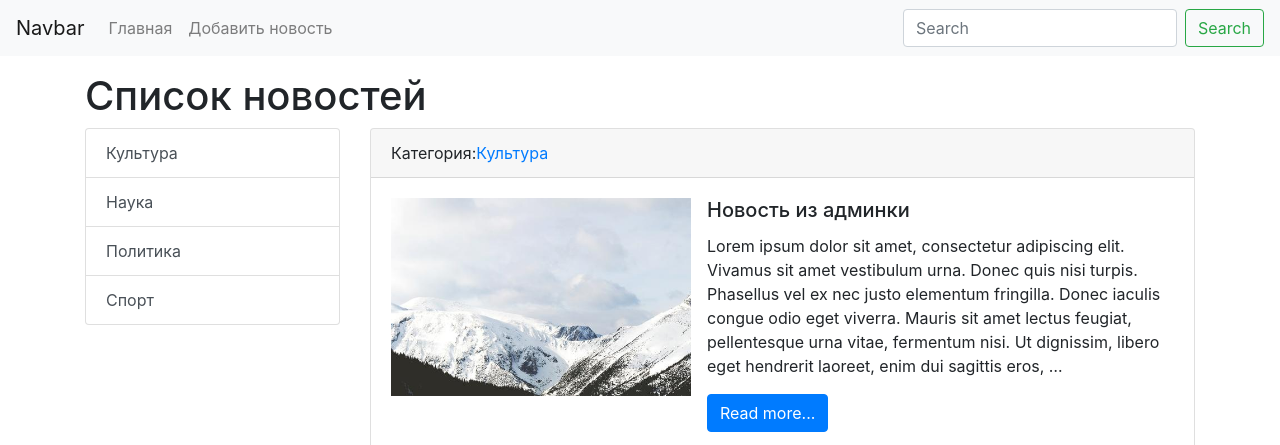
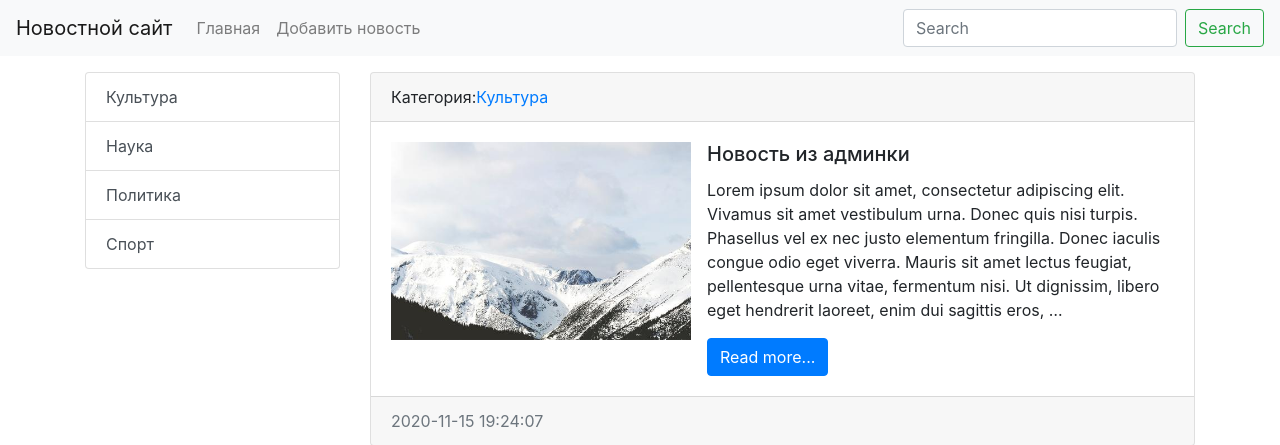
Before and after one commit to KorkhovPavel/learning_django_news, a Django app: page / in a window 1280 px wide. Shown: the top 445 px of the page. Run offline with Django 3.2, Linux system fonts and the light colour scheme; data comes from the database, SQL or seed files in the repository.

Commit message:
Template inheritance

```diff
--- a/mysite/mysite/settings.py
+++ b/mysite/mysite/settings.py
@@ -53,7 +53,7 @@ ROOT_URLCONF = 'mysite.urls'
 TEMPLATES = [
     {
         'BACKEND': 'django.template.backends.django.DjangoTemplates',
-        'DIRS': [],
+        'DIRS': [os.path.join(BASE_DIR,'templates')],
         'APP_DIRS': True,
         'OPTIONS': {
             'context_processors': [
--- a/mysite/news/templates/news/index.html
+++ b/mysite/news/templates/news/index.html
@@ -1,37 +1,10 @@
-<!doctype html>
-<html lang="en">
-<head>
+{% extends 'base.html' %}
 
-  <meta charset="utf-8">
-  <meta name="viewport" content="width=device-width, initial-scale=1, shrink-to-fit=no">
+{% block title %}
+{{ title }}::{{ block.super }}
+{% endblock %}
 
-
-  <link rel="stylesheet" href="https://cdn.jsdelivr.net/npm/bootstrap@4.5.3/dist/css/bootstrap.min.css" integrity="sha384-TX8t27EcRE3e/ihU7zmQxVncDAy5uIKz4rEkgIXeMed4M0jlfIDPvg6uqKI2xXr2" crossorigin="anonymous">
-
-  <title>{{ title }}</title>
-</head>
-<body>
-<nav class="navbar navbar-expand-lg navbar-light bg-light">
-  <a class="navbar-brand" href="{% url 'home' %}">Navbar</a>
-  <button class="navbar-toggler" type="button" data-toggle="collapse" data-target="#navbarSupportedContent" aria-controls="navbarSupportedContent" aria-expanded="false" aria-label="Toggle navigation">
-    <span class="navbar-toggler-icon"></span>
-  </button>
-
-  <div class="collapse navbar-collapse" id="navbarSupportedContent">
-    <ul class="navbar-nav mr-auto">
-      <li class="nav-item"><a class="nav-link" href="{% url 'home' %}">Главная</a></li>
-      <li class="nav-item"><a class="nav-link" href="{% url 'home' %}">Добавить новость</a></li>
-    </ul>
-    <form class="form-inline my-2 my-lg-0">
-      <input class="form-control mr-sm-2" type="search" placeholder="Search" aria-label="Search">
-      <button class="btn btn-outline-success my-2 my-sm-0" type="submit">Search</button>
-    </form>
-  </div>
-</nav>
-
-<div class="container mt-3">
-  <h1>{{ title }}</h1>
-  <div class="row">
+{% block sitebar %}
 <div class="col-md-3">
   <div class="list-group">
     {% for item in categories %}
@@ -39,6 +12,9 @@
     {% endfor %}
   </div>
 </div>
+{% endblock %}
+
+{% block content %}
 <div class="col-md-9">
   {% for item in news %}
   <div class="card bm-3">
@@ -65,12 +41,4 @@
   </div>
   {% endfor %}
 </div>
-  </div>
-</div>
-
-<script src="https://code.jquery.com/jquery-3.5.1.slim.min.js" integrity="sha384-DfXdz2htPH0lsSSs5nCTpuj/zy4C+OGpamoFVy38MVBnE+IbbVYUew+OrCXaRkfj" crossorigin="anonymous"></script>
-<script src="https://cdn.jsdelivr.net/npm/bootstrap@4.5.3/dist/js/bootstrap.bundle.min.js" integrity="sha384-ho+j7jyWK8fNQe+A12Hb8AhRq26LrZ/JpcUGGOn+Y7RsweNrtN/tE3MoK7ZeZDyx" crossorigin="anonymous"></script>
-
-
-</body>
-</html>
+{% endblock %}
--- /dev/null
+++ b/mysite/templates/base.html
@@ -0,0 +1,29 @@
+<!doctype html>
+<html lang="en">
+<head>
+
+  <meta charset="utf-8">
+  <meta name="viewport" content="width=device-width, initial-scale=1, shrink-to-fit=no">
+
+
+  <link rel="stylesheet" href="https://cdn.jsdelivr.net/npm/bootstrap@4.5.3/dist/css/bootstrap.min.css" integrity="sha384-TX8t27EcRE3e/ihU7zmQxVncDAy5uIKz4rEkgIXeMed4M0jlfIDPvg6uqKI2xXr2" crossorigin="anonymous">
+
+  <title>{% block title %}Новости всего мира{% endblock %}</title>
+</head>
+<body>
+{% include 'inc/_nav.html' %}
+
+<div class="container mt-3">
+  <div class="row">
+      {% block sitebar %}SITEBAR{% endblock %}
+      {% block content %}CONTENT{% endblock %}
+
+  </div>
+</div>
+
+<script src="https://code.jquery.com/jquery-3.5.1.slim.min.js" integrity="sha384-DfXdz2htPH0lsSSs5nCTpuj/zy4C+OGpamoFVy38MVBnE+IbbVYUew+OrCXaRkfj" crossorigin="anonymous"></script>
+<script src="https://cdn.jsdelivr.net/npm/bootstrap@4.5.3/dist/js/bootstrap.bundle.min.js" integrity="sha384-ho+j7jyWK8fNQe+A12Hb8AhRq26LrZ/JpcUGGOn+Y7RsweNrtN/tE3MoK7ZeZDyx" crossorigin="anonymous"></script>
+
+
+</body>
+</html>
--- /dev/null
+++ b/mysite/templates/inc/_nav.html
@@ -0,0 +1,17 @@
+<nav class="navbar navbar-expand-lg navbar-light bg-light">
+  <a class="navbar-brand" href="{% url 'home' %}">Новостной сайт</a>
+  <button class="navbar-toggler" type="button" data-toggle="collapse" data-target="#navbarSupportedContent" aria-controls="navbarSupportedContent" aria-expanded="false" aria-label="Toggle navigation">
+    <span class="navbar-toggler-icon"></span>
+  </button>
+
+  <div class="collapse navbar-collapse" id="navbarSupportedContent">
+    <ul class="navbar-nav mr-auto">
+      <li class="nav-item"><a class="nav-link" href="{% url 'home' %}">Главная</a></li>
+      <li class="nav-item"><a class="nav-link" href="{% url 'home' %}">Добавить новость</a></li>
+    </ul>
+    <form class="form-inline my-2 my-lg-0">
+      <input class="form-control mr-sm-2" type="search" placeholder="Search" aria-label="Search">
+      <button class="btn btn-outline-success my-2 my-sm-0" type="submit">Search</button>
+    </form>
+  </div>
+</nav>
```
Also changed, not shown: mysite/news/templates/news/category.html (+9 -41 lines), mysite/templates/__init__.py (added), mysite/templates/inc/__init__.py (added). Lines whose indentation alone changed are shown as unchanged.
